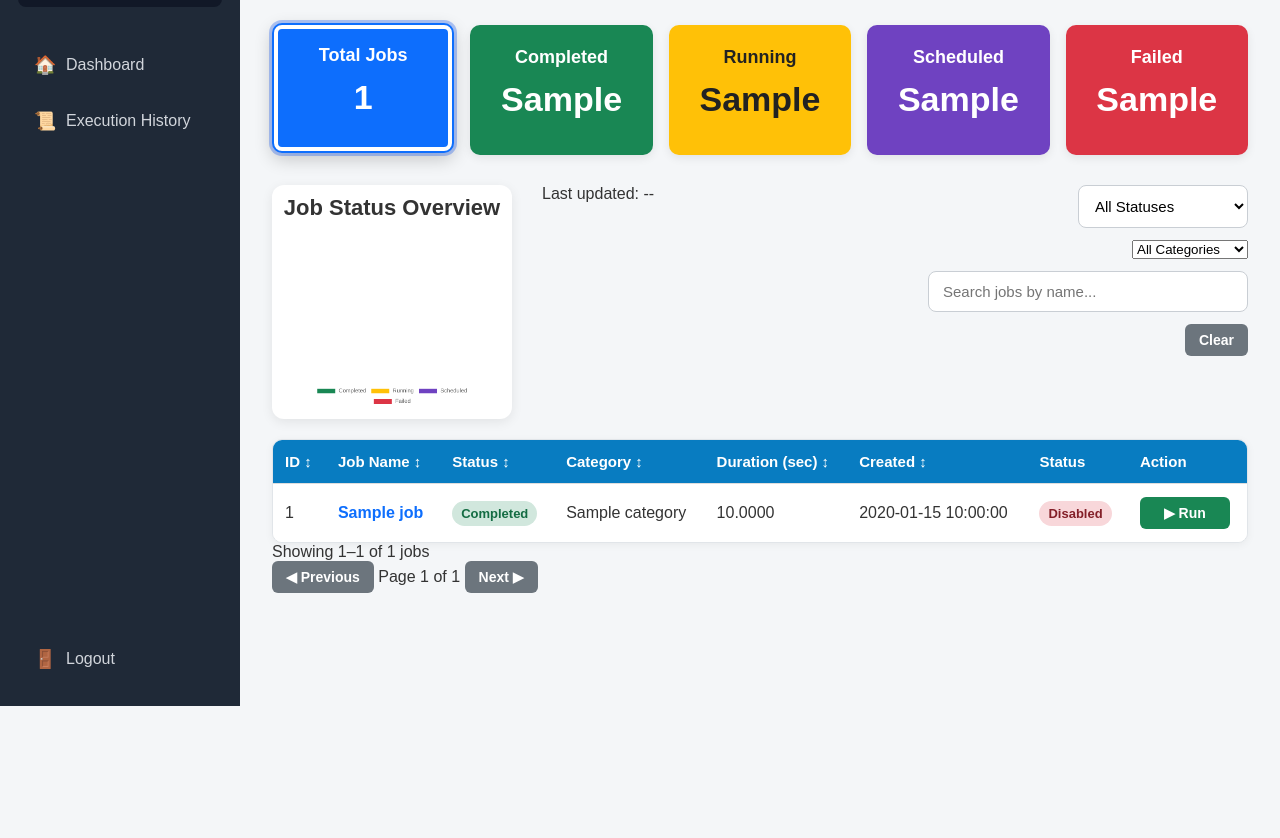
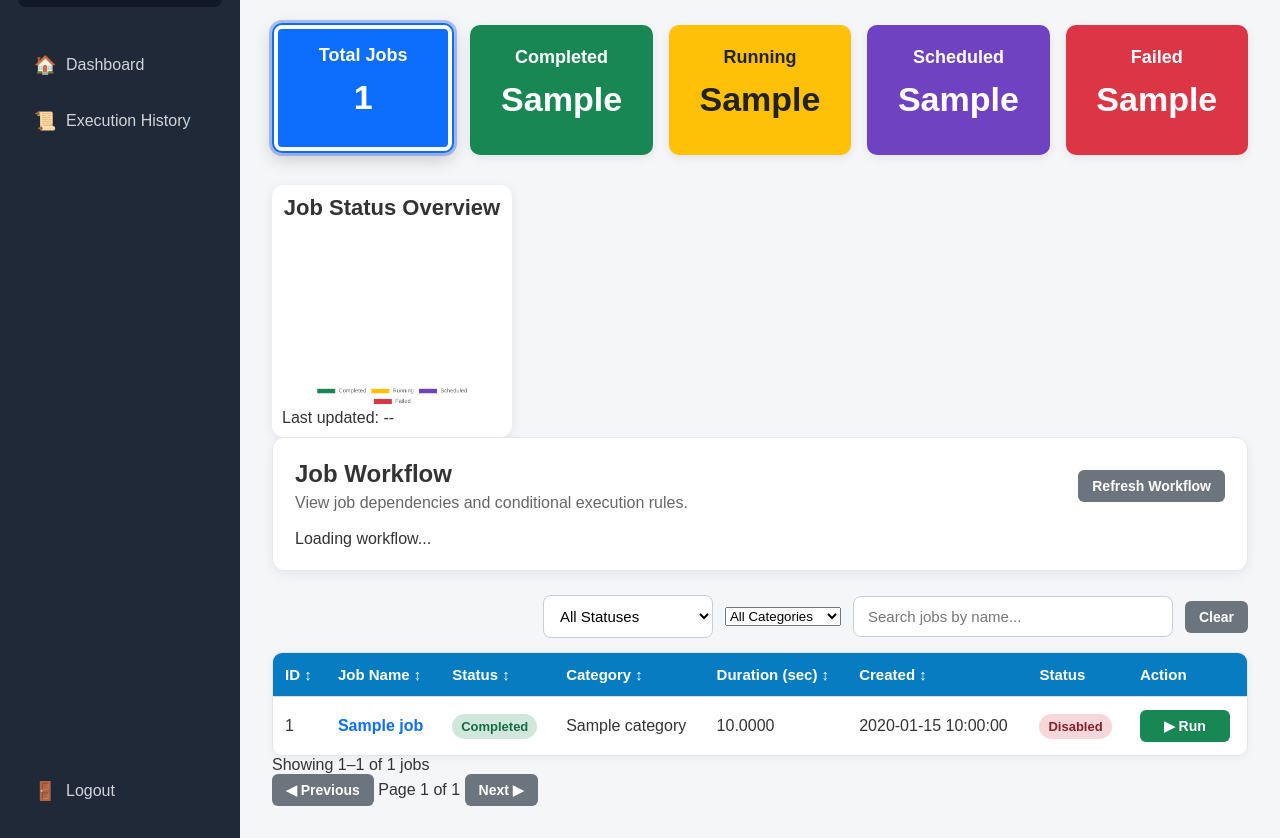
Before and after one commit to vsamant30/automation-platform, a FastAPI app: template app/templates/dashboard.html in a window 1280 px wide. Shown: the part 94-932 px from the top of the page. Before the commit the page ends 800 px from the top, so only its background shows below. Run offline with FastAPI, Linux system fonts and the light colour scheme; the template is opened without the code that fills it: most values are stand-ins (such as "Sample title", 1, 10 or a date in 2020).

Commit message:
Backup before professional dashboard redesign

```diff
--- a/app/static/css/style.css
+++ b/app/static/css/style.css
@@ -551,6 +551,71 @@ justify-content: flex-start;
 }
 
 /* ===========================
+   Workflow Dashboard
+=========================== */
+
+.workflow-card {
+    margin-bottom: 24px;
+    padding: 22px;
+    background: #ffffff;
+    border: 1px solid #e5e7eb;
+    border-radius: 12px;
+    box-shadow: 0 4px 12px rgba(0,0,0,.06);
+}
+
+.workflow-card-header {
+    display: flex;
+    justify-content: space-between;
+    align-items: center;
+    margin-bottom: 18px;
+}
+
+.workflow-card-header h2 {
+    margin: 0;
+}
+
+.workflow-card-header p {
+    margin: 6px 0 0;
+    color: #666;
+}
+
+.workflow-container {
+    display: grid;
+    grid-template-columns: repeat(3, minmax(300px, 1fr));
+    gap: 18px;
+    margin-top: 18px;
+}
+
+.workflow-job-card {
+    background: #ffffff;
+    border: 1px solid #e5e7eb;
+    border-left: 5px solid #0d6efd;
+    border-radius: 10px;
+    padding: 18px;
+    box-shadow: 0 2px 8px rgba(0,0,0,.06);
+    transition: all .2s ease;
+}
+
+.workflow-job-card:hover {
+    transform: translateY(-4px);
+    box-shadow: 0 10px 24px rgba(0,0,0,.12);
+}
+
+.workflow-job-card h3 {
+    margin: 0 0 15px;
+    font-size: 18px;
+    font-weight: 600;
+    color: #212529;
+}
+
+.workflow-job-card p {
+    margin: 8px 0;
+    color: #555;
+    font-size: 14px;
+    line-height: 1.5;
+}
+
+/* ===========================
    Toast Notifications
 =========================== */
 
--- a/app/templates/dashboard.html
+++ b/app/templates/dashboard.html
@@ -127,28 +127,62 @@ Dashboard
 
     </div>
 
-<div class="chart-toolbar-row">
+<div class="dashboard-insights-row">
 
     <div class="chart-card">
 
         <h2>Job Status Overview</h2>
 
-        <canvas id="jobStatusChart" height="110"></canvas>
+        <canvas
+            id="jobStatusChart"
+            height="110"
+        ></canvas>
+
+        <div
+            id="lastUpdatedTime"
+            class="last-updated-time"
+        >
+            Last updated: --
+        </div>
 
     </div>
 
-<div class="refresh-status-row">
-
-    <div id="lastUpdatedTime" class="last-updated-time">
-        Last updated: --
+    <div class="workflow-card">
+
+        <div class="workflow-card-header">
+
+            <div>
+
+                <h2>Job Workflow</h2>
+
+                <p>
+                    View job dependencies and conditional execution rules.
+                </p>
+
+            </div>
+
+            <button
+                type="button"
+                id="refreshWorkflowButton"
+                class="btn btn-secondary btn-small"
+            >
+                Refresh Workflow
+            </button>
+
+        </div>
+
+        <div
+            id="workflowContainer"
+            class="workflow-container"
+        >
+            Loading workflow...
+        </div>
+
     </div>
 
-
-
 </div>
 
-
-    <div class="jobs-toolbar">
+<div class="jobs-toolbar">
 
         <select
             id="statusFilter"
@@ -195,12 +229,9 @@ Dashboard
 
         </button>
 
-    </div>
-
 </div>
 
-    <div class="table-container">
-
+<div class="table-container">
         <table>
 
             <thead>
@@ -587,6 +618,12 @@ Dashboard
     ".table-container tbody"
 );
 
+const workflowContainer =
+    document.getElementById("workflowContainer");
+
+const refreshWorkflowButton =
+    document.getElementById("refreshWorkflowButton");
+
 function saveDashboardFilters() {
     const filters = {
         search: jobSearch.value,
@@ -1367,6 +1404,113 @@ function getStatusClass(status) {
 
     return "status-pending";
 }
+
+async function loadWorkflow() {
+    workflowContainer.textContent =
+        "Loading workflow...";
+
+    try {
+        const response = await fetch(
+            "/api/workflow-data"
+        );
+
+        if (!response.ok) {
+            throw new Error(
+                "Unable to load workflow data."
+            );
+        }
+
+        const data = await response.json();
+        const workflow = data.workflow || [];
+
+        workflowContainer.innerHTML = "";
+
+// workflowContainer is already a CSS Grid.
+// No need to create another grid.
+const workflowGrid = workflowContainer;
+
+        if (workflow.length === 0) {
+            workflowContainer.textContent =
+                "No workflow jobs found.";
+
+            return;
+        }
+
+        workflow.forEach(function (job) {
+
+    const dependency =
+        job.depends_on === null
+            ? "None"
+            : "Job #" + job.depends_on;
+
+    const condition =
+        job.condition_type
+            ? job.condition_type +
+              " : " +
+              (job.condition_value || "")
+            : "None";
+
+    const statusColor =
+        job.status === "Completed"
+            ? "#198754"
+            : job.status === "Running"
+            ? "#ffc107"
+            : job.status === "Failed"
+            ? "#dc3545"
+            : "#6c757d";
+
+    const enabledText =
+        job.enabled ? "Yes" : "No";
+
+    const jobCard =
+        document.createElement("div");
+
+    jobCard.className =
+        "workflow-job-card";
+
+    jobCard.innerHTML = `
+        <div style="
+            display:flex;
+            justify-content:space-between;
+            align-items:center;
+            margin-bottom:12px;
+        ">
+            <strong>${job.job_name}</strong>
+
+            <span
+                style="
+                    background:${statusColor};
+                    color:white;
+                    padding:4px 10px;
+                    border-radius:20px;
+                    font-size:12px;
+                "
+            >
+                ${job.status}
+            </span>
+        </div>
+
+        <div><b>ID</b> : ${job.job_id}</div>
+        <div><b>Dependency</b> : ${dependency}</div>
+        <div><b>Condition</b> : ${condition}</div>
+        <div><b>Enabled</b> : ${enabledText}</div>
+    `;
+
+    workflowGrid.appendChild(jobCard);
+
+});
+    }
+    catch (error) {
+        workflowContainer.textContent =
+            error.message;
+
+        console.error(
+            "Workflow loading failed:",
+            error
+        );
+    }
+}
+
 
 async function refreshDashboard() {
     try {
@@ -1873,11 +2017,25 @@ document.addEventListener("click", async function (event) {
 
 window.addEventListener("load", function () {
 
-    jobNameInput.focus();
+    if (jobNameInput) {
+        jobNameInput.focus();
+    }
 
     updateLastRefreshTime();
-
-});
+    loadWorkflow();
+
+});
+
+if (refreshWorkflowButton) {
+
+    refreshWorkflowButton.addEventListener(
+        "click",
+        function () {
+            loadWorkflow();
+        }
+    );
+
+}
 
 document.addEventListener("keydown", function (event) {
 
```
